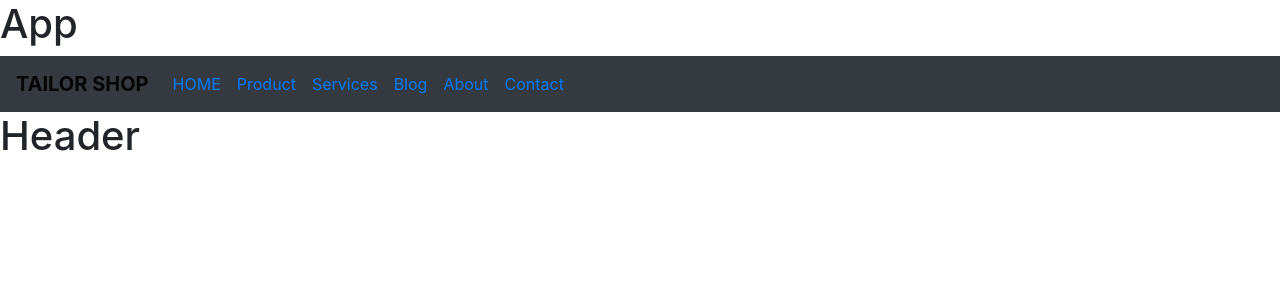
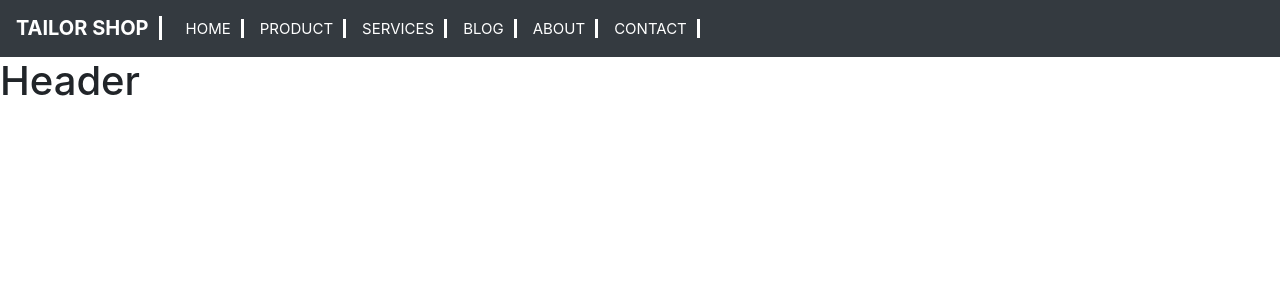
Before and after one commit to YakubuAmidu/Tailor-shop, a React (Create React App) app: page / in a window 1280 px wide. Shown: the top 300 px of the page. Built offline with nearby package versions, Linux system fonts and the light colour scheme.

Commit message:
Commiting changes

```diff
--- a/src/components/App.css
+++ b/src/components/App.css
@@ -0,0 +1,10 @@
+.Link {
+  color: #fff;
+  border-right-style: solid;
+  padding-right: 10px;
+}
+
+.Link_header {
+  text-transform: uppercase;
+  font-size: 15px;
+}
--- a/src/components/App.js
+++ b/src/components/App.js
@@ -5,7 +5,6 @@ import Header from "./Header";
 const App = () => {
   return (
     <div>
-      <h1>App</h1>
       <Links />
       <Header />
     </div>
--- a/src/components/Links.js
+++ b/src/components/Links.js
@@ -7,40 +7,40 @@ class Links extends Component {
   render() {
     return (
       <div className="Navbar">
-        <Navbar bg="dark" expand="md">
+        <Navbar className="bg-dark" expand="sm">
           <Navbar.Brand href="#home">
-            <strong className="Talent_one">TAILOR SHOP</strong>
+            <strong className="Link Link_tailor">TAILOR SHOP</strong>
           </Navbar.Brand>
           <Navbar.Toggle aria-controls="basic-navbar-nav" />
           <Navbar.Collapse id="basic-navbar-nav">
             <Nav className="mr-auto">
               <Nav.Link href="#home">
-                <Link to="/#" className="Links_home">
+                <Link to="/#" className="Link Link_header">
                   HOME
                 </Link>
               </Nav.Link>
               <Nav.Link href="#home">
-                <Link to="/Product" className="Links_product">
+                <Link to="/Product" className="Link Link_header">
                   Product
                 </Link>
               </Nav.Link>
               <Nav.Link href="#home">
-                <Link to="/Services" className="Links_services">
+                <Link to="/Services" className="Link Link_header">
                   Services
                 </Link>
               </Nav.Link>
               <Nav.Link href="#home">
-                <Link to="/Blog" className="Links_blog">
+                <Link to="/Blog" className="Link Link_header">
                   Blog
                 </Link>
               </Nav.Link>
               <Nav.Link href="#home">
-                <Link to="/About" className="Links_about">
+                <Link to="/About" className="Link Link_header">
                   About
                 </Link>
               </Nav.Link>
               <Nav.Link href="#home">
-                <Link to="/Contact" className="Links_contact">
+                <Link to="/Contact" className="Link Link_header">
                   Contact
                 </Link>
               </Nav.Link>
```
